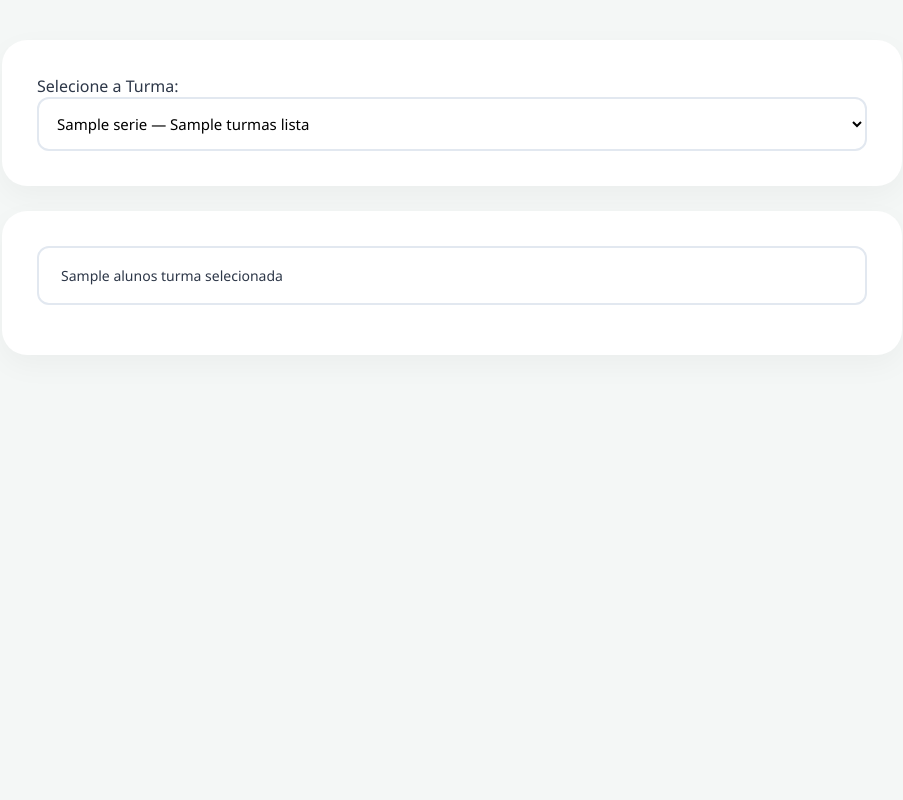
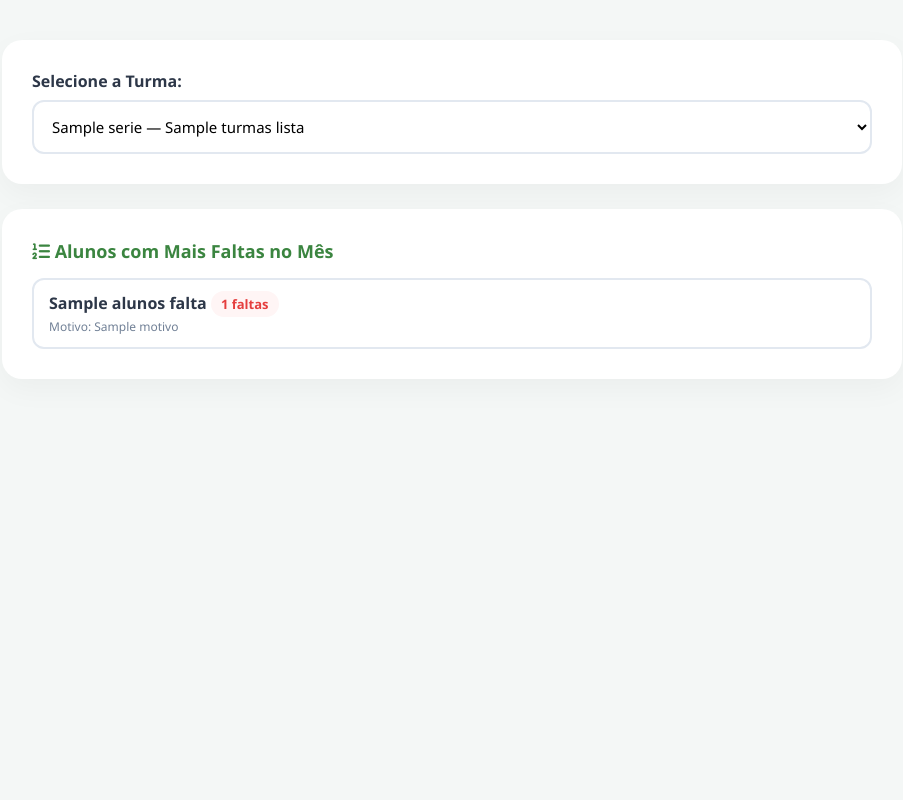
Before and after one commit to toffuzx/sis_frequencia_ci4, a CodeIgniter 4 app: the page made by app/Views/legal/tabela.php in a window 1280 px wide. Shown: the whole page, without its empty margins (188-1091 px from the left). Run offline with PHP 8.4 and a stand-in for CodeIgniter, Linux system fonts and the light colour scheme; the template is opened without the code that fills it: most values are stand-ins (such as "Sample title", 1, 10 or a date in 2020); some libraries are stand-ins or nearby versions.

Commit message:
tabela de justificativas melhorada

```diff
--- a/app/Config/Routes.php
+++ b/app/Config/Routes.php
@@ -46,6 +46,7 @@ $routes->get('config', 'Config::index');
 $routes->get('tabela', 'Tabela::index');
 $routes->get('alterar_turma', 'Alterar_turma::index');
 $routes->post('alterar_turma', 'Alterar_turma::index');
+$routes->get('arquivo/atestado/(:num)', 'Arquivo::atestado/$1');
 
 /*
  * --------------------------------------------------------------------
--- a/app/Views/legal/tabela.php
+++ b/app/Views/legal/tabela.php
@@ -4,20 +4,29 @@
     <meta charset="UTF-8">
     <meta name="viewport" content="width=device-width, initial-scale=1.0">
     <link rel="icon" href="<?= base_url('img/logo_WR.png') ?>" type="image/png">
-    <title>Tabela de Justificativas de Falta</title>
+    <title>Justificativas e Faltas por Turma</title>
     <link rel="stylesheet" href="https://cdnjs.cloudflare.com/ajax/libs/font-awesome/6.4.0/css/all.min.css">
-    <link rel="stylesheet" href="https://cdn.jsdelivr.net/npm/choices.js/public/assets/styles/choices.min.css">
     <style>
-        :root{ --primary-green:#3b8540; --primary-hover:#2c6b30; --bg-light:#f4f7f6; --text-dark:#2d3748; --text-gray:#718096; --error-red:#e53e3e; --success-green:#38a169; }
+        :root{ --primary-green:#3b8540; --primary-hover:#2c6b30; --bg-light:#f4f7f6; --text-dark:#2d3748; --text-gray:#718096; --error-red:#e53e3e; }
         *{ margin:0; padding:0; box-sizing:border-box; font-family:'Segoe UI',sans-serif; }
         body{ background:var(--bg-light); min-height:100vh; padding:40px 20px; color:var(--text-dark); }
         .container { max-width: 900px; margin: 0 auto; }
-        .card{ background:white; padding:35px; border-radius:25px; box-shadow:0 10px 30px rgba(0,0,0,.04); margin-bottom: 25px; }
-        select, input[type="text"], textarea { width: 100%; padding: 14px; font-size: 15px; border: 2px solid #e2e8f0; border-radius: 12px; outline: none; transition: .3s; background: #fff; }
-        select:focus, input:focus, textarea:focus { border-color: var(--primary-green); }
-        .lista-alunos { max-width: 900px; overflow-y: auto; border: 2px solid #e2e8f0; border-radius: 12px; margin-bottom: 15px; padding: 10px; }
-        .item-aluno { display: flex; justify-content: space-between; align-items: center; padding: 8px 12px; border-bottom: 1px solid #edf2f7; font-size: 14px; }
+        .card{ background:white; padding:30px; border-radius:20px; box-shadow:0 10px 30px rgba(0,0,0,.04); margin-bottom: 25px; }
+        select { width: 100%; padding: 14px; font-size: 15px; border: 2px solid #e2e8f0; border-radius: 12px; outline: none; background: #fff; }
+        .item-aluno { display: flex; justify-content: space-between; align-items: center; padding: 12px 15px; border-bottom: 1px solid #edf2f7; }
         .item-aluno:last-child { border-bottom: none; }
+        .badge-faltas { background-color: #fff5f5; color: var(--error-red); padding: 4px 10px; border-radius: 20px; font-weight: bold; font-size: 13px; }
+        .btn-ver { background: var(--primary-green); color: white; border: none; padding: 8px 14px; border-radius: 8px; cursor: pointer; font-size: 13px; display: inline-flex; align-items: center; gap: 6px; }
+        .btn-ver:hover { background: var(--primary-hover); }
+        badge-faltas { background-color: #fff5f5; color: var(--error-red); padding: 4px 10px; border-radius: 20px; font-weight: bold; font-size: 13px; }
+
+        /* Modal de Visualização do Documento */
+        .modal { display: none; position: fixed; z-index: 1000; left: 0; top: 0; width: 100%; height: 100%; background: rgba(0,0,0,0.6); }
+        .modal-content { background: white; margin: 3% auto; width: 80%; max-width: 800px; height: 85vh; border-radius: 16px; display: flex; flex-direction: column; overflow: hidden; }
+        .modal-header { padding: 15px 20px; background: var(--primary-green); color: white; display: flex; justify-content: space-between; align-items: center; }
+        .modal-body { flex: 1; padding: 0; }
+        .modal-body iframe { width: 100%; height: 100%; border: none; }
+        .close-btn { color: white; font-size: 24px; cursor: pointer; }
     </style>
 </head>
 <body>
@@ -25,8 +34,7 @@
 <div class="container">
     <div class="card">
         <form method="GET" action="<?= base_url('tabela') ?>" id="formTurma">
-            <label for="selecionar_turma_id">Selecione a Turma:</label>
-            <div style="display: flex; gap: 15px;">
+            <label style="font-weight:600; margin-bottom:8px; display:block;">Selecione a Turma:</label>
             <select name="selecionar_turma_id" id="selecionar_turma_id" required onchange="document.getElementById('formTurma').submit();">
                 <option value="" disabled <?= ($turma_atual_id == 0) ? 'selected' : ''; ?>>Selecione...</option>
                 <?php foreach ($turmas_lista as $t): ?>
@@ -35,24 +43,52 @@
                     </option>
                 <?php endforeach; ?>
             </select>
-            </div>
         </form>
     </div>
 
-
     <?php if ($turma_atual_id > 0): ?>
         <div class="card">
-                    <div class="lista-alunos">
-                        <?php foreach ($alunos_turma_selecionada as $aluno): ?>
+            <h2 style="font-size:18px; color:var(--primary-green); margin-bottom:15px;">
+                <i class="fa-solid fa-list-ol"></i> Alunos com Mais Faltas no Mês
+            </h2>
+            <div style="border: 2px solid #e2e8f0; border-radius: 12px; overflow:hidden;">
+                <?php if (empty($alunos_faltas)): ?>
+                    <p style="padding:20px; text-align:center; color:var(--text-gray);">Nenhum registro encontrado nesta turma.</p>
+                <?php else: ?>
+                    <?php foreach ($alunos_faltas as $aluno): ?>
                         <div class="item-aluno">
-                                        <span><?= htmlspecialchars($aluno['nome']); ?></span>
-                                        <input type="hidden" name="turma_id" value="<?= $turma_atual_id; ?>">
-                                        <input type="hidden" name="aluno_id" value="<?= $aluno['id']; ?>">
+                            <div>
+                                <strong><?= htmlspecialchars($aluno['aluno_nome']); ?></strong>
+                                <span class="badge-faltas"><?= $aluno['total_faltas']; ?> faltas</span>
+                                <?php if (!empty($aluno['motivo' ])): ?>
+                                    <div style="font-size: 12px; color: var(--text-gray); margin-top: 4px;">
+                                        Motivo: <?= htmlspecialchars($aluno['motivo']); ?>
+                                    </div>
+                                <?php endif; ?>
+                            </div>
+
+                            <div>
+                                <?php if (!empty($aluno['justificativa_id']) && !empty($aluno['motivo'] == 'Atestado médico')): ?>
+                                    <button class="btn-ver" onclick="abrirDocumento('<?= base_url('arquivo/atestado/' . $aluno['justificativa_id']); ?>' , '<?= htmlspecialchars($aluno['aluno_nome'], ENT_QUOTES); ?>')">
+                                        <i class="fa-solid fa-eye"></i> Ver Justificativa
+                                    </button>
+
+                                <?php endif; ?>
+                            </div>
                         </div>
                     <?php endforeach; ?>
+                <?php endif; ?>
             </div>
         </div>
     <?php endif; ?>
+</div>
+
+<script>
+    function abrirDocumento(url, nomeAluno) {
+        if (url) {
+            window.open(url, '_blank');
+        }
+    }
 
 </body>
 </html>
```
Also changed, not shown: app/Controllers/Arquivo.php (added, +35 -0 lines), app/Controllers/Tabela.php (+39 -10 lines). Lines whose indentation alone changed are shown as unchanged.
